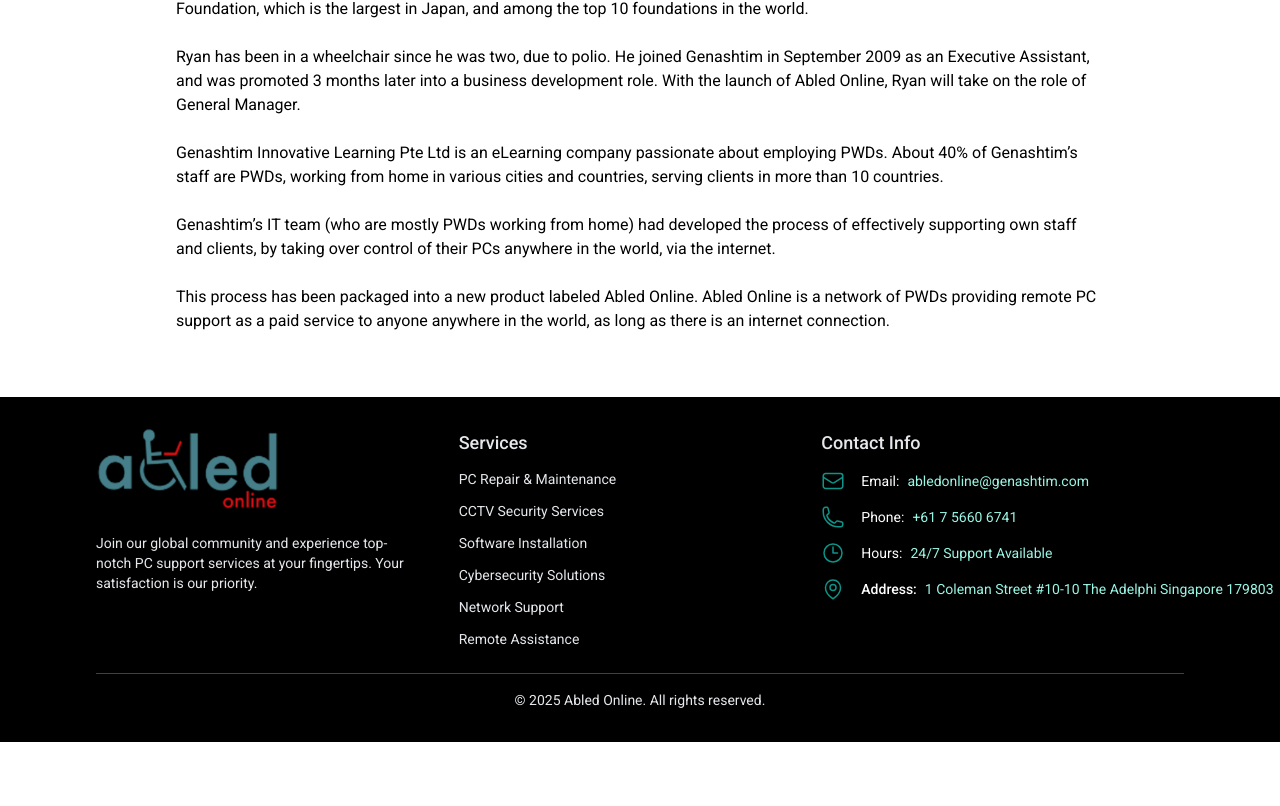
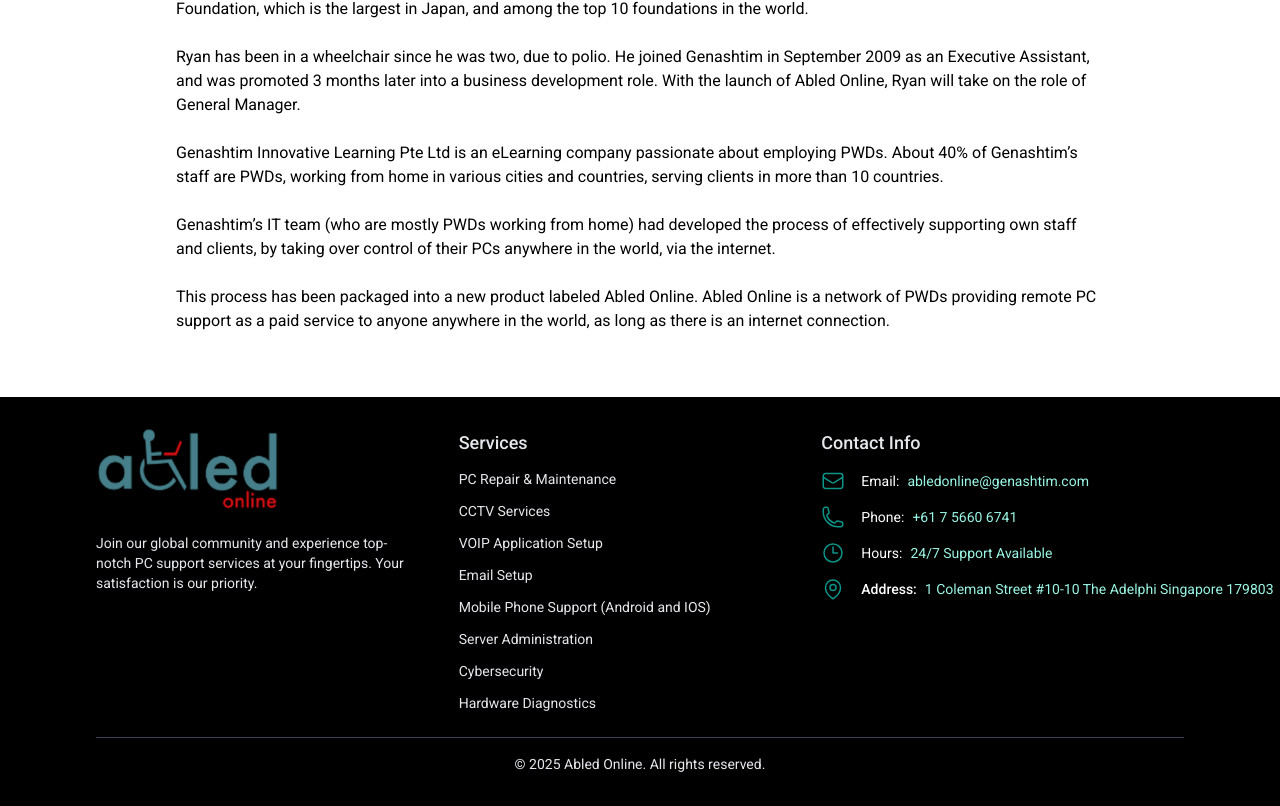
Before and after one commit to jvm2000/abled-online-rebuild, a Vue app: page /v2/news in a window 1280 px wide. Shown: the part 961-1767 px from the top of the page. Before the commit the page ends 1703 px from the top, so only its background shows below. Built offline with nearby package versions, Linux system fonts and the light colour scheme.

Commit message:
feat: refactor services list to use dynamic rendering and improve code maintainability

```diff
--- a/src/layouts/DefaultLayout.vue
+++ b/src/layouts/DefaultLayout.vue
@@ -8,6 +8,10 @@
 type Page = {
   name: string,
   path: string
+}
+
+type Services = {
+  name: string,
 }
 
 const props = withDefaults(
@@ -29,6 +33,16 @@
   { name: 'contact', path: 'contact' }
 ])
 const activeSection = ref('home')
+const services: Services[] = [
+  { name: 'PC Repair & Maintenance' },
+  { name: 'CCTV Services' },
+  { name: 'VOIP Application Setup' },
+  { name: 'Email Setup' },
+  { name: 'Mobile Phone Support (Android and IOS)' },
+  { name: 'Server Administration' },
+  { name: 'Cybersecurity' },
+  { name: 'Hardware Diagnostics' }
+]
 
 function scrollToSection(sectionId: string) {
   if (route.path !== '/') {
@@ -175,12 +189,13 @@
         <div class="flex flex-col items-start space-y-3">
           <p class="text-lg text-gray-200 font-medium">Services</p>
 
-          <p class="text-sm text-gray-200 cursor-pointer" @click="scrollToSection('services')">PC Repair & Maintenance</p>
-          <p class="text-sm text-gray-200 cursor-pointer" @click="scrollToSection('services')">CCTV Security Services</p>
-          <p class="text-sm text-gray-200 cursor-pointer" @click="scrollToSection('services')">Software Installation</p>
-          <p class="text-sm text-gray-200 cursor-pointer" @click="scrollToSection('services')">Cybersecurity Solutions</p>
-          <p class="text-sm text-gray-200 cursor-pointer" @click="scrollToSection('services')">Network Support</p>
-          <p class="text-sm text-gray-200 cursor-pointer" @click="scrollToSection('services')">Remote Assistance</p>
+          <p
+            v-for="service in services"
+            class="text-sm text-gray-200 cursor-pointer"
+            @click="scrollToSection('services')"
+          >
+            {{ service.name }}
+          </p>
         </div>
 
         <div class="flex flex-col items-start space-y-3">
```
